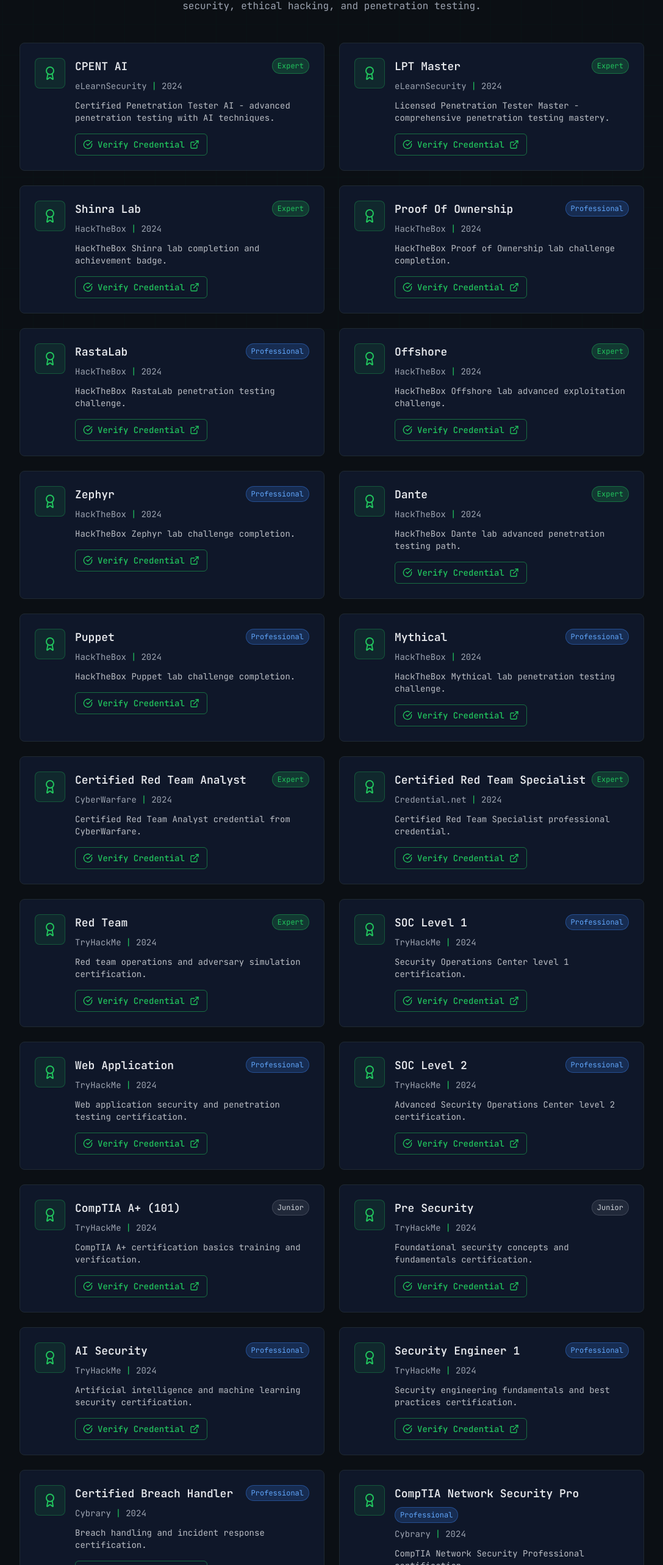
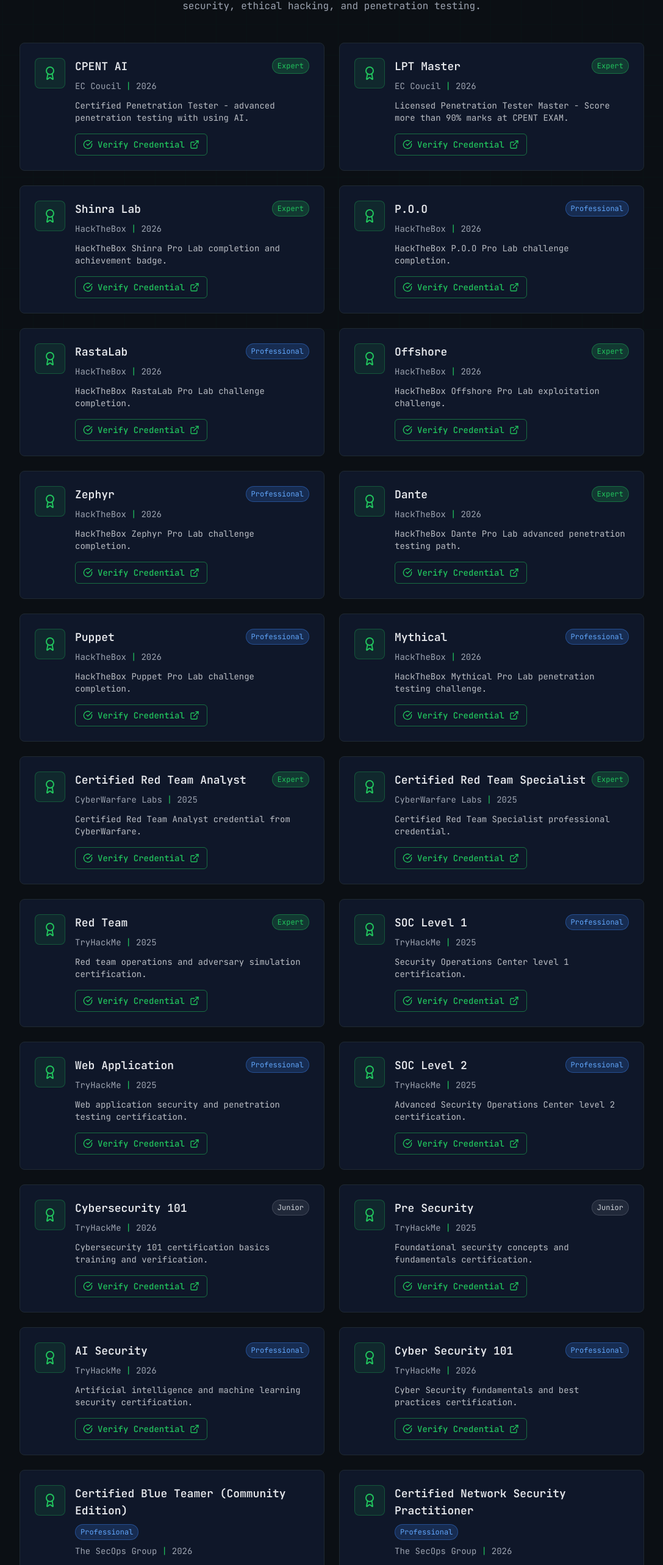
Before and after one commit to masum-billah14/portfolio1419, a React (Vite) app: page /certifications in a window 1280 px wide. Shown: the part 210-2776 px from the top of the page at 61% size, without its empty margins (96-1183 px from the left). Built offline with nearby package versions, Linux system fonts and the light colour scheme.

Commit message:
Update certification credentials

```diff
--- a/src/pages/Certifications.tsx
+++ b/src/pages/Certifications.tsx
@@ -6,96 +6,96 @@
 const certifications = [
   {
     name: "CPENT AI",
-    organization: "eLearnSecurity",
-    year: "2024",
+    organization: "EC Coucil",
+    year: "2026",
     level: "Expert",
-    description: "Certified Penetration Tester AI - advanced penetration testing with AI techniques.",
+    description: "Certified Penetration Tester - advanced penetration testing with using AI.",
     verifyUrl: "https://drive.google.com/file/d/18BlFzNsch1Us-FLfnNlZ2eImqhjV31p2/view?usp=sharing",
   },
   {
     name: "LPT Master",
-    organization: "eLearnSecurity",
-    year: "2024",
+    organization: "EC Coucil",
+    year: "2026",
     level: "Expert",
-    description: "Licensed Penetration Tester Master - comprehensive penetration testing mastery.",
+    description: "Licensed Penetration Tester Master - Score more than 90% marks at CPENT EXAM.",
     verifyUrl: "https://drive.google.com/file/d/1NYKKx9B2uKdYiVXzFzIs7IzSlVxJZsoX/view?usp=sharing",
   },
   {
     name: "Shinra Lab",
     organization: "HackTheBox",
-    year: "2024",
+    year: "2026",
     level: "Expert",
-    description: "HackTheBox Shinra lab completion and achievement badge.",
+    description: "HackTheBox Shinra Pro Lab completion and achievement badge.",
     verifyUrl: "https://labs.hackthebox.com/achievement/badge/2163292/352",
   },
   {
-    name: "Proof Of Ownership",
+    name: "P.O.O",
     organization: "HackTheBox",
-    year: "2024",
+    year: "2026",
     level: "Professional",
-    description: "HackTheBox Proof of Ownership lab challenge completion.",
+    description: "HackTheBox P.O.O Pro Lab challenge completion.",
     verifyUrl: "https://labs.hackthebox.com/achievement/badge/2163292/39",
   },
   {
     name: "RastaLab",
     organization: "HackTheBox",
-    year: "2024",
+    year: "2026",
     level: "Professional",
-    description: "HackTheBox RastaLab penetration testing challenge.",
+    description: "HackTheBox RastaLab Pro Lab challenge completion.",
     verifyUrl: "https://labs.hackthebox.com/achievement/badge/2163292/36",
   },
   {
     name: "Offshore",
     organization: "HackTheBox",
-    year: "2024",
+    year: "2026",
     level: "Expert",
-    description: "HackTheBox Offshore lab advanced exploitation challenge.",
+    description: "HackTheBox Offshore Pro Lab exploitation challenge.",
     verifyUrl: "https://labs.hackthebox.com/achievement/badge/2163292/48",
   },
   {
     name: "Zephyr",
     organization: "HackTheBox",
-    year: "2024",
+    year: "2026",
     level: "Professional",
-    description: "HackTheBox Zephyr lab challenge completion.",
+    description: "HackTheBox Zephyr Pro Lab challenge completion.",
     verifyUrl: "https://labs.hackthebox.com/achievement/badge/2163292/173",
   },
   {
     name: "Dante",
     organization: "HackTheBox",
-    year: "2024",
+    year: "2026",
     level: "Expert",
-    description: "HackTheBox Dante lab advanced penetration testing path.",
+    description: "HackTheBox Dante Pro Lab advanced penetration testing path.",
     verifyUrl: "https://labs.hackthebox.com/achievement/badge/2163292/73",
   },
   {
     name: "Puppet",
     organization: "HackTheBox",
-    year: "2024",
+    year: "2026",
     level: "Professional",
-    description: "HackTheBox Puppet lab challenge completion.",
+    description: "HackTheBox Puppet Pro Lab challenge completion.",
     verifyUrl: "https://labs.hackthebox.com/achievement/badge/2163292/286",
   },
   {
     name: "Mythical",
     organization: "HackTheBox",
-    year: "2024",
+    year: "2026",
     level: "Professional",
-    description: "HackTheBox Mythical lab penetration testing challenge.",
+    description: "HackTheBox Mythical Pro Lab penetration testing challenge.",
     verifyUrl: "https://labs.hackthebox.com/achievement/badge/2163292/289",
   },
   {
     name: "Certified Red Team Analyst",
-    organization: "CyberWarfare",
-    year: "2024",
+    organization: "CyberWarfare Labs",
+    year: "2025",
     level: "Expert",
     description: "Certified Red Team Analyst credential from CyberWarfare.",
     verifyUrl: "https://labs.cyberwarfare.live/credential/achievement/68dcf40a5c9b8f23b528faa3",
   },
   {
     name: "Certified Red Team Specialist",
-    organization: "Credential.net",
-    year: "2024",
+    organization: "CyberWarfare Labs",
+    year: "2025",
     level: "Expert",
     description: "Certified Red Team Specialist professional credential.",
     verifyUrl: "https://www.credential.net/ae79d7ff-cbce-4111-a1e5-d6a82f1a1169#acc.5WhEyvS4",
@@ -103,7 +103,7 @@
   {
     name: "Red Team",
     organization: "TryHackMe",
-    year: "2024",
+    year: "2025",
     level: "Expert",
     description: "Red team operations and adversary simulation certification.",
     verifyUrl: "https://tryhackme-certificates.s3-eu-west-1.amazonaws.com/THM-5VSJLJYHCP.pdf",
@@ -111,7 +111,7 @@
   {
     name: "SOC Level 1",
     organization: "TryHackMe",
-    year: "2024",
+    year: "2025",
     level: "Professional",
     description: "Security Operations Center level 1 certification.",
     verifyUrl: "https://tryhackme-certificates.s3-eu-west-1.amazonaws.com/THM-8MXAZNSCZQ.pdf",
@@ -119,7 +119,7 @@
   {
     name: "Web Application",
     organization: "TryHackMe",
-    year: "2024",
+    year: "2025",
     level: "Professional",
     description: "Web application security and penetration testing certification.",
     verifyUrl: "https://tryhackme-certificates.s3-eu-west-1.amazonaws.com/THM-ZOGHHSA5S0.pdf",
@@ -127,23 +127,23 @@
   {
     name: "SOC Level 2",
     organization: "TryHackMe",
-    year: "2024",
+    year: "2025",
     level: "Professional",
     description: "Advanced Security Operations Center level 2 certification.",
     verifyUrl: "https://tryhackme-certificates.s3-eu-west-1.amazonaws.com/THM-NHIRH03KPF.pdf",
   },
   {
-    name: "CompTIA A+ (101)",
+    name: "Cybersecurity 101",
     organization: "TryHackMe",
-    year: "2024",
+    year: "2026",
     level: "Junior",
-    description: "CompTIA A+ certification basics training and verification.",
+    description: "Cybersecurity 101 certification basics training and verification.",
     verifyUrl: "https://tryhackme-certificates.s3-eu-west-1.amazonaws.com/THM-OB0F8CIZF6.pdf",
   },
   {
     name: "Pre Security",
     organization: "TryHackMe",
-    year: "2024",
+    year: "2025",
     level: "Junior",
     description: "Foundational security concepts and fundamentals certification.",
     verifyUrl: "https://tryhackme-certificates.s3-eu-west-1.amazonaws.com/THM-5Y7KHOLPH6.pdf",
@@ -151,71 +151,71 @@
   {
     name: "AI Security",
     organization: "TryHackMe",
-    year: "2024",
+    year: "2026",
     level: "Professional",
     description: "Artificial intelligence and machine learning security certification.",
     verifyUrl: "https://tryhackme.com/certificate/THM-FPXYXWZL8C",
   },
   {
-    name: "Security Engineer 1",
+    name: "Cyber Security 101",
     organization: "TryHackMe",
-    year: "2024",
+    year: "2026",
     level: "Professional",
-    description: "Security engineering fundamentals and best practices certification.",
+    description: "Cyber Security fundamentals and best practices certification.",
     verifyUrl: "https://assets.tryhackme.com/certification-certificate/697da2ed6579ac88f26d9d79.pdf",
   },
   {
-    name: "Certified Breach Handler",
-    organization: "Cybrary",
-    year: "2024",
+    name: "Certified Blue Teamer (Community Edition)",
+    organization: "The SecOps Group",
+    year: "2026",
     level: "Professional",
-    description: "Breach handling and incident response certification.",
+    description: "Intermediate-level blue team and incident response exam focused on investigating a multi-stage intrusion in a Windows Active Directory enterprise.",
     verifyUrl: "https://candidate.speedexam.net/certificate.aspx?SSTATE=am4131EniU8ntjp4bO5mXc2wdoUzNa0UCAvgBJiAHyAgLg1N9m93WP1UEw/Ix9jZmKiQk0UOyMEvyZsB1I3Ocie3e8H2hykwHPa3l06Fyww=",
   },
   {
-    name: "CompTIA Network Security Pro",
-    organization: "Cybrary",
-    year: "2024",
+    name: "Certified Network Security Practitioner",
+    organization: "The SecOps Group",
+    year: "2026",
     level: "Professional",
-    description: "CompTIA Network Security Professional certification.",
+    description: "It is an entry-level exam to test a candidate’s knowledge on the core concepts of network security.",
     verifyUrl: "https://candidate.speedexam.net/certificate.aspx?SSTATE=am4131EniU8ntjp4bO5mXS0Z6l9VJdskgqvFPHyerAtoI0vLek5IhdmMvyxoJ3g1px7XjcCq8D1+fMOGqm4PI1who06hM1WBBX7iC8ZaFZs=",
   },
   {
-    name: "Certified Associate Penetration Tester",
-    organization: "Cybrary",
-    year: "2024",
+    name: "Certified AppSec Practitioner",
+    organization: "The SecOps Group",
+    year: "2025",
     level: "Professional",
-    description: "Associate level penetration testing certification.",
+    description: "It is an entry-level exam to test candidates’ knowledge on the core concepts of application security.",
     verifyUrl: "https://candidate.speedexam.net/certificate.aspx?SSTATE=am4131EniU8ntjp4bO5mXVoh35Dxs+bP0A0FTiau8E7MbSWh3W8AXLmi2R9HwBhhrI8g9ouRFGok3bHzob4oydvNrlOXPRSd3Klq9O2Crx4=",
   },
   {
-    name: "AWS Cloud Practitioner",
-    organization: "AWS (Credly)",
-    year: "2024",
+    name: "APIsec Certified Practitioner",
+    organization: "APIsec University",
+    year: "2026",
     level: "Professional",
-    description: "AWS Cloud Practitioner certification and badge.",
+    description: "API security certification and badge.",
     verifyUrl: "https://www.credly.com/badges/d7521d1c-3d93-4991-b8c6-22bdd2975497/public_url",
   },
   {
-    name: "Cisco Certified Network Technician",
+    name: "Certified Ethical Hacker",
     organization: "Cisco (Credly)",
-    year: "2024",
+    year: "2026",
     level: "Professional",
-    description: "Cisco networking certification and credential.",
+    description: "Certified Ethical Hacker credential from Cisco.",
     verifyUrl: "https://www.credly.com/badges/9108d234-a28c-46f8-b4d3-45a57d267eee/public_url",
   },
   {
-    name: "Cisco Certified Architecture Specialist",
-    organization: "Cisco (Credly)",
-    year: "2024",
+    name: "Certified API Security Analyst",
+    organization: "Apisec University",
+    year: "2026",
     level: "Expert",
-    description: "Cisco Advanced Architecture Specialist certification.",
+    description: "API security certification covering API risks, threats, and best practices through a 100-question exam based on the OWASP API Security Top 10 and beyond.",
     verifyUrl: "https://www.credly.com/badges/3be2033a-f34b-4068-8803-3ec712018544/public_url",
   },
   {
     name: "Hackviser Core",
     organization: "Hackviser",
-    year: "2024",
+    year: "2026",
     level: "Professional",
     description: "Hackviser Core security certification and verification.",
     verifyUrl: "https://hackviser.com/verify?id=HV-CORE-L15QXPQB",
```
